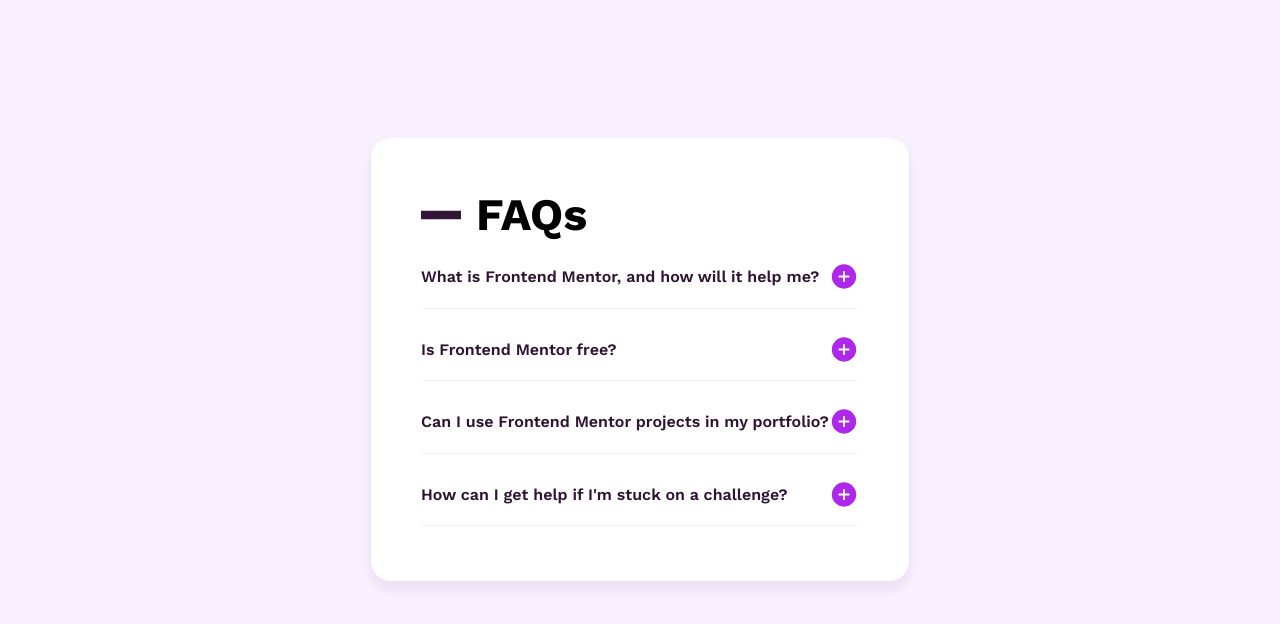
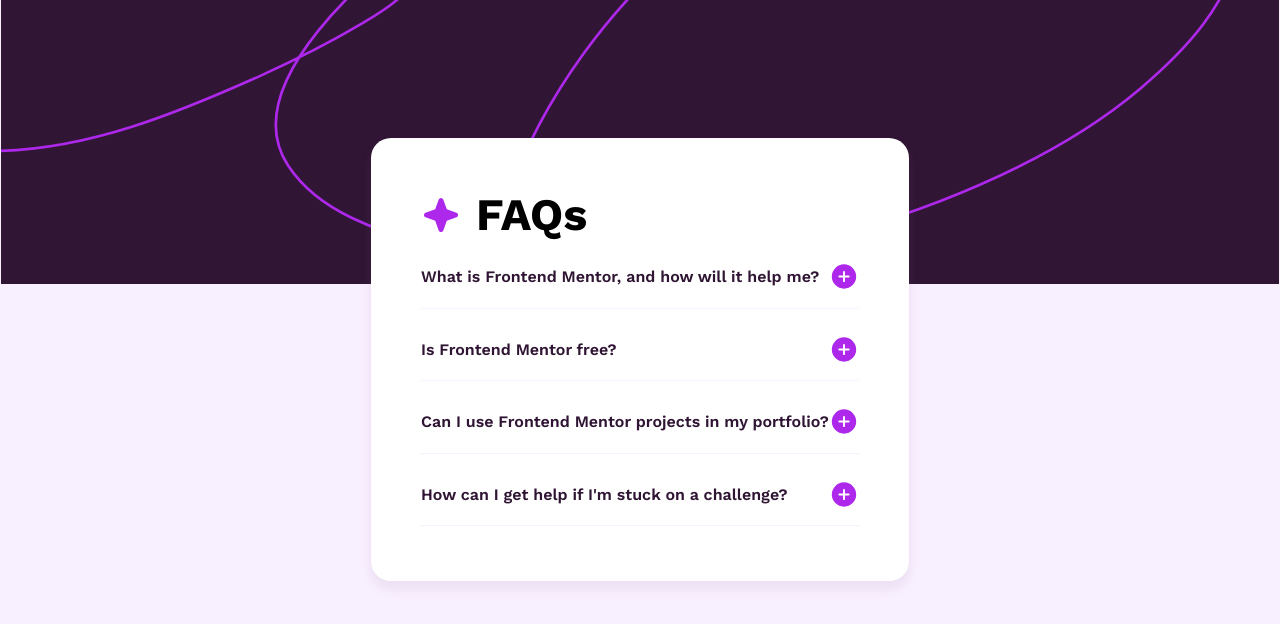
Before and after one commit to arikac01/FAQs-Accordions_page, a plain HTML site: page index.html in a window 1280 px wide. Drawn offline with Linux system fonts and the light colour scheme; files whose address does not match are found by name.

Commit message:
Small Link Update for Star icon and Background image

```diff
--- a/index.html
+++ b/index.html
@@ -13,7 +13,7 @@
 <body>
 <div class="card">
   <div class="header">
-    <img id="staricon" src="./assets/images/background-pattern-desktop.svg"></img>
+    <img id="staricon" src="./assets/images/icon-star.svg"></img>
     <h3>FAQs</h3>
   </div>
   <div class="section">
--- a/styles.css
+++ b/styles.css
@@ -1,5 +1,5 @@
 body{
-    background-image: url(/faq-accordion-main/assets/images/background-pattern-desktop.svg);
+    background-image: url(./assets/images/background-pattern-desktop.svg);
     background-repeat: no-repeat;
     background-size:contain;
     padding: 80px 0px;
```
